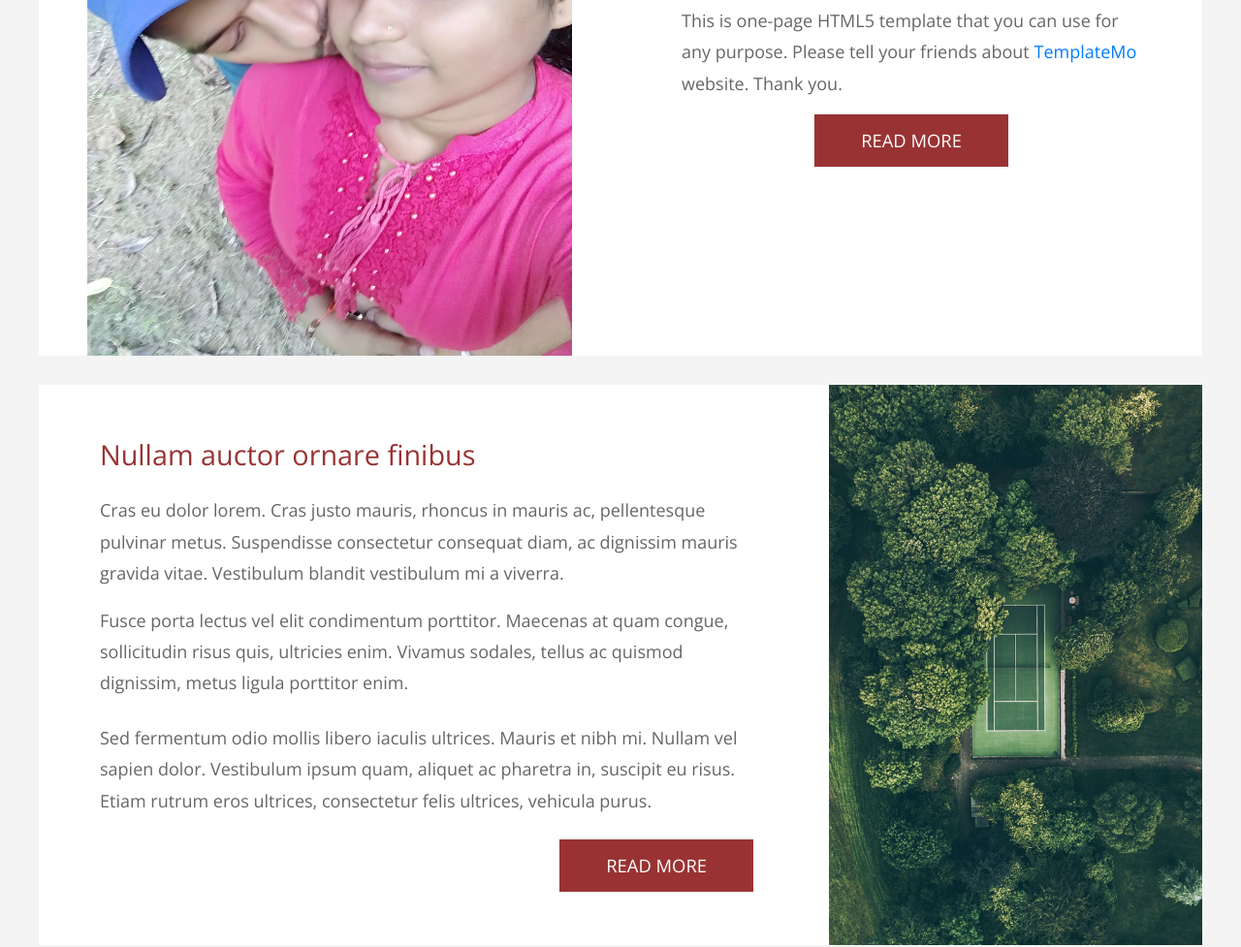
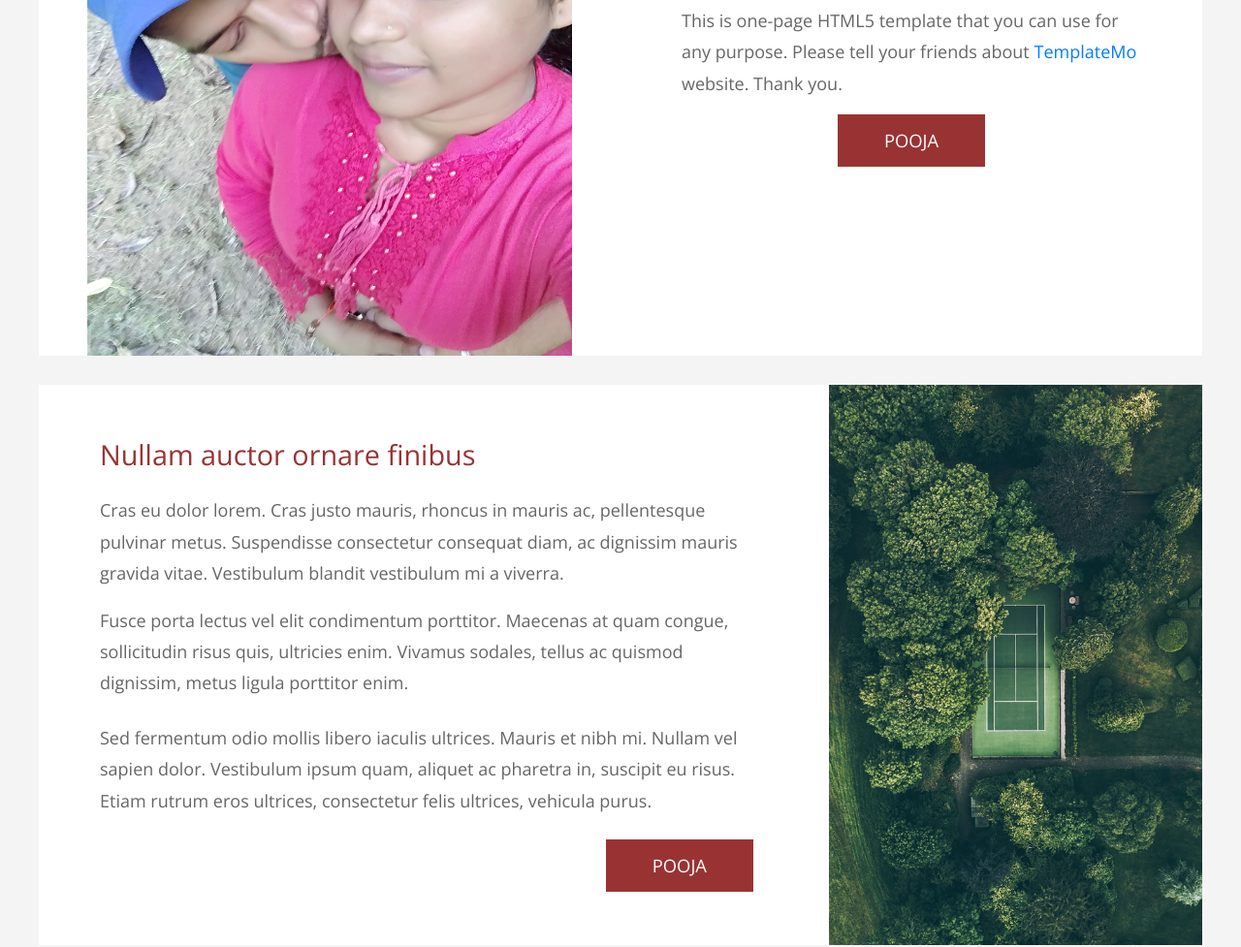
Before and after one commit to bipul0207/bipul.github.io, a plain HTML site: page index.html in a window 1280 px wide. Shown: the part 1063-2040 px from the top of the page at 97% size. Drawn offline with nearby package versions, Linux system fonts and the light colour scheme.

Commit message:
Update index.html

```diff
--- a/index.html
+++ b/index.html
@@ -82,7 +82,7 @@ http://www.templatemo.com/tm-514-magazee
       <div class="tm-flex-center tm-flex-col">
         <h2 class="tm-align-left">Loerm ipsum dolor sit amet</h2>
         <p>This is one-page HTML5 template that you can use for any purpose. Please tell your friends about <a href="https://www.facebook.com/templatemo" target="_parent">TemplateMo</a> website. Thank you.</p>
-        <a href="#" class="btn btn-primary">Read More</a>
+        <a href="#" class="btn btn-primary">pooja</a>
       </div>
     </div>
   </div>
@@ -97,7 +97,7 @@ http://www.templatemo.com/tm-514-magazee
      <p>Cras eu dolor lorem. Cras justo mauris, rhoncus in mauris ac, pellentesque pulvinar metus. Suspendisse consectetur consequat diam, ac dignissim mauris gravida vitae. Vestibulum blandit vestibulum mi a viverra.</p>
      <p class="mb-4">Fusce porta lectus vel elit condimentum porttitor. Maecenas at quam congue, sollicitudin risus quis, ultricies enim. Vivamus sodales, tellus ac quismod dignissim, metus ligula porttitor enim.</p>
      <p class="mb-4">Sed fermentum odio mollis libero iaculis ultrices. Mauris et nibh mi. Nullam vel sapien dolor. Vestibulum ipsum quam, aliquet ac pharetra in, suscipit eu risus. Etiam rutrum eros ultrices, consectetur felis ultrices, vehicula purus.</p>
-     <a href="#" class="btn btn-primary float-lg-right tm-md-align-center">Read More</a>
+     <a href="#" class="btn btn-primary float-lg-right tm-md-align-center">pooja</a>
    </div>
  </div>
 </div>
```
